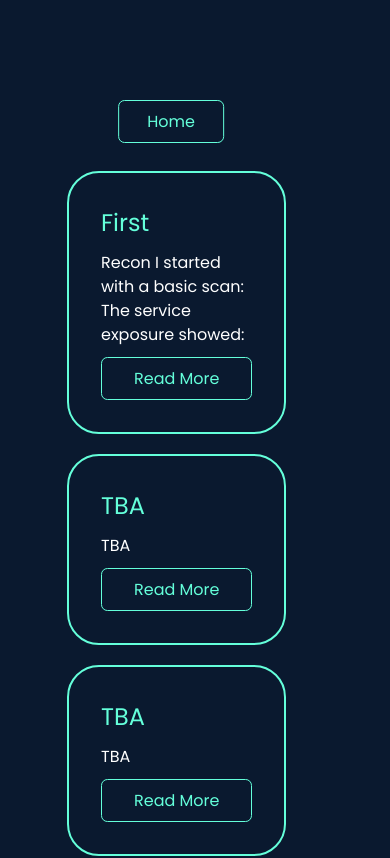
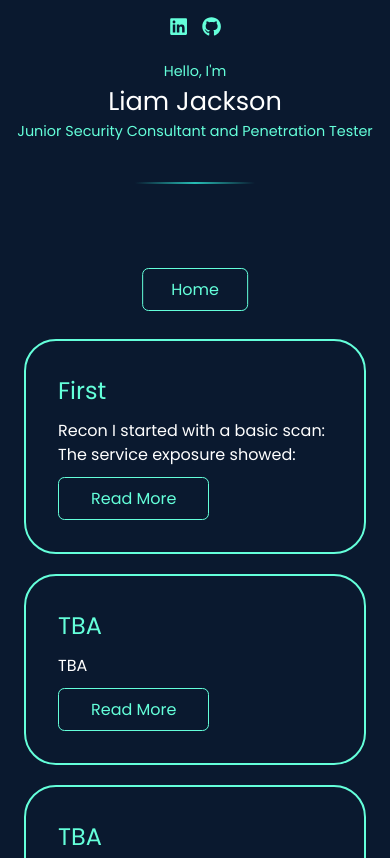
Before and after one commit to JacksonLDJ/react-portfolio-website, a React (Create React App) app: page /blog in a window 390 px wide. Shown: the top 858 px of the page. Built offline with nearby package versions, Linux system fonts and the light colour scheme.

Commit message:
Blog changes

```diff
--- a/src/pages/Blog.jsx
+++ b/src/pages/Blog.jsx
@@ -4,6 +4,7 @@ import { posts } from "../data/posts";
 import { BlogBasic } from "../components/blog-templates/BlogBasic";
 import { BlogRightAlign } from "../components/blog-templates/BlogRightAlign";
 import { useNavigate } from "react-router-dom";
+import { FaGithub, FaLinkedin } from "react-icons/fa";
 import { cn } from "../utils/cn"
 import { markdownPreview } from "../utils/markdownPreview";
 import "../styles/Blog.css";
@@ -32,6 +33,9 @@ export const Blog = () => {
 // Post Page Component
 const BlogPost = (props) => {
   return (
+    <div className="blog-page">
+      <BlogMasthead />
+
       <div className="blog-post">
         <button className={cn("btn", "blog-btn")} onClick={() => props.closePost()}>
           Back
@@ -52,6 +56,7 @@ const BlogPost = (props) => {
           }
         })}
       </div>
+    </div>
   );
 };
 
@@ -60,6 +65,9 @@ const BlogHome = (props) => {
   const navigate = useNavigate();
 
   return (
+    <div className="blog-page">
+      <BlogMasthead />
+
       <div className="blog-home">
         <div className="blog-header">
           <button
@@ -85,5 +93,37 @@ const BlogHome = (props) => {
           ))}
         </div>
       </div>
+    </div>
   );
 };
+
+const BlogMasthead = () => {
+  return (
+    <header className="blog-masthead">
+      <div className="blog-masthead__socials">
+        <a
+          href="https://www.linkedin.com/in/liam-jackson-29717a294/"
+          target="_blank"
+          rel="noopener noreferrer"
+        >
+          <FaLinkedin />
+        </a>
+        <a
+          href="https://github.com/JacksonLDJ"
+          target="_blank"
+          rel="noopener noreferrer"
+        >
+          <FaGithub />
+        </a>
+      </div>
+
+      <div className="blog-masthead__content">
+        <h5>Hello, I'm</h5>
+        <h1>Liam Jackson</h1>
+        <h5>Junior Security Consultant and Penetration Tester</h5>
+      </div>
+
+      <div className="section-divider"></div>
+    </header>
+  );
+};
--- a/src/styles/Blog.css
+++ b/src/styles/Blog.css
@@ -1,3 +1,46 @@
+
+.blog-page {
+    min-height: 100vh;
+}
+
+.blog-masthead {
+    padding: 1.5rem 1rem 0;
+}
+
+.blog-masthead__socials {
+    display: flex;
+    justify-content: center;
+    gap: 0.9rem;
+    color: #64ffda;
+    margin-bottom: 1rem;
+}
+
+.blog-masthead__socials a {
+    color: inherit;
+    font-size: 1.2rem;
+    transition: color 0.3s, transform 0.3s;
+}
+
+.blog-masthead__socials a:hover {
+    color: #0077b5;
+    transform: scale(1.15);
+}
+
+.blog-masthead__socials a:nth-child(2):hover {
+    color: #333;
+}
+
+.blog-masthead__content {
+    text-align: center;
+}
+
+.blog-masthead__content h1 {
+    font-size: 2rem;
+}
+
+.blog-masthead__content h5 {
+    font-size: 0.95rem;
+}
 
 .blog-template-basic {
     p {
@@ -47,17 +90,12 @@
 .blog-post {
     width: 1000px;
     margin: 0 auto;
-    padding-top: 50px;
-    padding: 50px 4rem;
-    height: 100vh;
+    padding: 2rem 4rem 4rem;
 }
 
 .blog-home {
-
     margin: 0 auto;
-    padding-top: 50px;
-    padding: 50px 4rem;
-    height: 100vh;
+    padding: 2rem 4rem 4rem;
 
     p {
         color: white;
@@ -114,31 +152,40 @@ p {
 
 .blog-header {
     margin-bottom: 2rem;
-  }
+}
 
-  .blog-home-btn {
+.blog-home-btn {
     position: relative;
     padding: 0.5rem 1.75rem !important;
-  }
+}
 
 
 
 /* Media Queries */
 
 @media screen and (max-width: 601px)  {
+    .blog-masthead {
+        padding: 1rem 1rem 0;
+    }
+
+    .blog-masthead__content h1 {
+        font-size: 1.6rem;
+    }
+
+    .blog-masthead__content h5 {
+        font-size: 0.9rem;
+    }
+
     .blog-post {
-        width: 25rem;
-        padding-right: 3rem;
+        width: 100%;
+        padding: 1.5rem 1.5rem 3rem;
         color:white;
-        max-width: fit-content;
     }
 
     .blog-home {
-        width: 24rem;
-        padding-right: 7rem;
+        width: 100%;
+        padding: 1.5rem 1.5rem 3rem;
         margin: 0 auto;
-        height: 100vh;
-        padding-top: 5rem;
     }
 
     .blog-home-btn{
```
Lines whose indentation alone changed are shown as unchanged.
